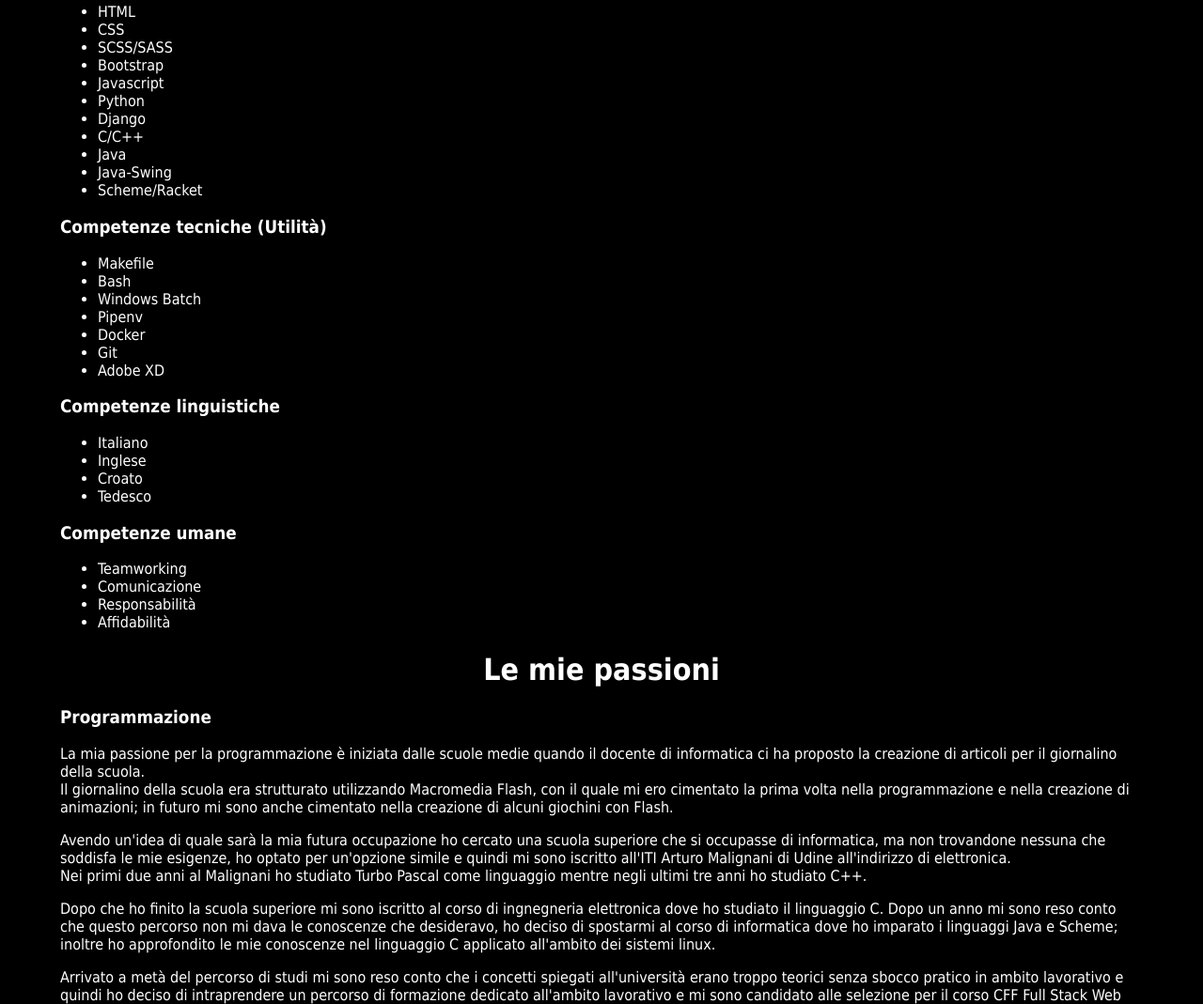
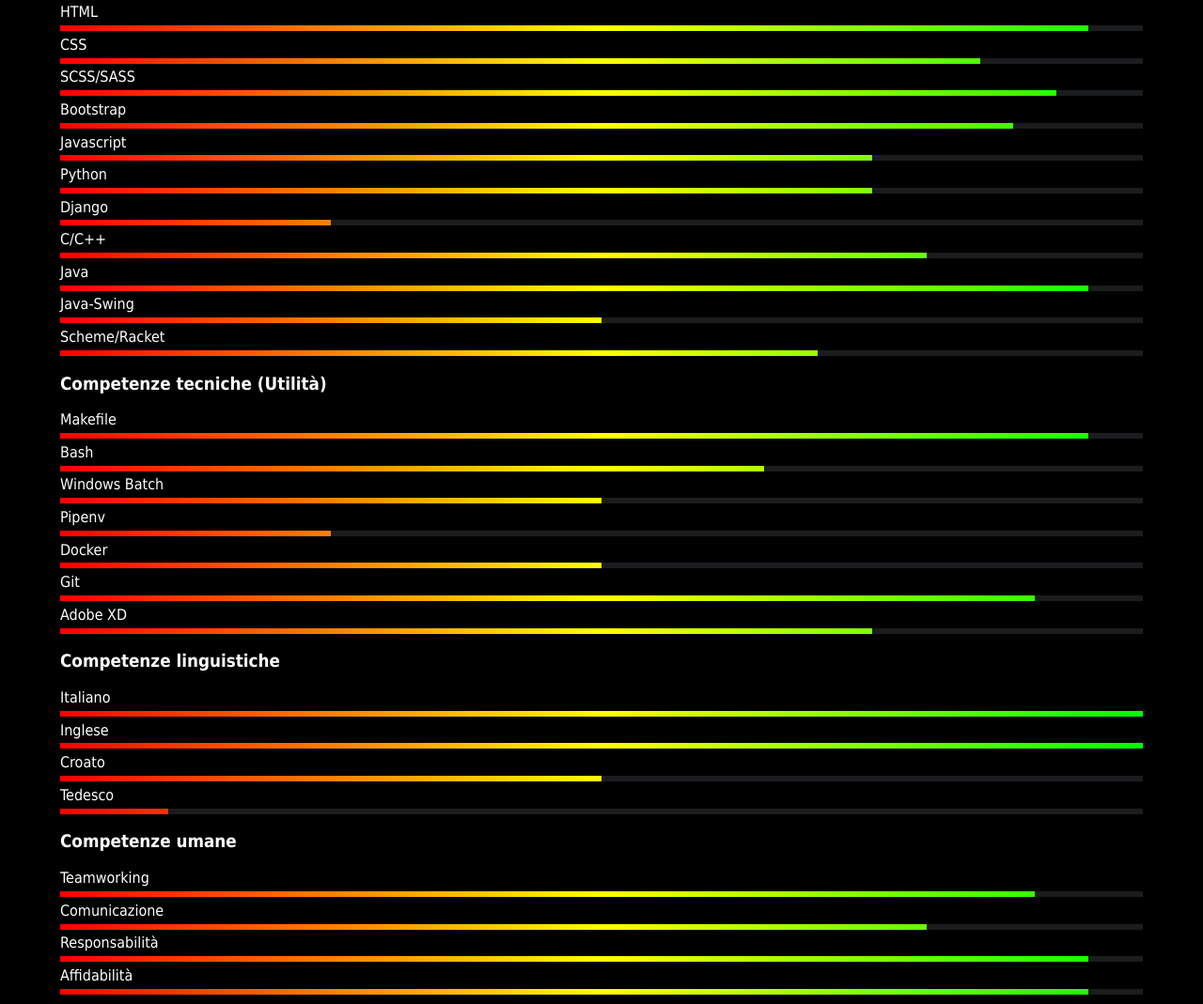
Before and after one commit to lambda993/Portfolio, a plain HTML site: page index.html in a window 1280 px wide. Shown: the part 938-2007 px from the top of the page at 94% size. Drawn offline with nearby package versions, Linux system fonts and the light colour scheme; files that its build step writes are made by us from their sources.

Commit message:
Updated skills section and minor bugfixes.

```diff
--- a/index.html
+++ b/index.html
@@ -104,41 +104,67 @@
             <h1>Le mie skill</h1>
             <h3>Competenze tecniche (Linguaggi)</h3>
             <ul>
-                <li>HTML</li>
-                <li>CSS</li>
-                <li>SCSS/SASS</li>
-                <li>Bootstrap</li>
-                <li>Javascript</li>
-                <li>Python</li>
-                <li>Django</li>
-                <li>C/C++</li>
-                <li>Java</li>
-                <li>Java-Swing</li>
-                <li>Scheme/Racket</li>
+                <li>HTML<div id="st1" class="skillbar"></div>
+                </li>
+                <li>CSS<div id="st2" class="skillbar"></div>
+                </li>
+                <li>SCSS/SASS<div id="st3" class="skillbar"></div>
+                </li>
+                <li>Bootstrap<div id="st4" class="skillbar"></div>
+                </li>
+                <li>Javascript<div id="st5" class="skillbar"></div>
+                </li>
+                <li>Python<div id="st6" class="skillbar"></div>
+                </li>
+                <li>Django<div id="st7" class="skillbar"></div>
+                </li>
+                <li>C/C++<div id="st8" class="skillbar"></div>
+                </li>
+                <li>Java<div id="st9" class="skillbar"></div>
+                </li>
+                <li>Java-Swing<div id="st10" class="skillbar"></div>
+                </li>
+                <li>Scheme/Racket<div id="st11" class="skillbar"></div>
+                </li>
             </ul>
             <h3>Competenze tecniche (Utilità)</h3>
             <ul>
-                <li>Makefile</li>
-                <li>Bash</li>
-                <li>Windows Batch</li>
-                <li>Pipenv</li>
-                <li>Docker</li>
-                <li>Git</li>
-                <li>Adobe XD</li>
+                <li>Makefile<div id="stu1" class="skillbar"></div>
+                </li>
+                <li>Bash<div id="stu2" class="skillbar"></div>
+                </li>
+                <li>Windows Batch<div id="stu3" class="skillbar"></div>
+                </li>
+                <li>Pipenv<div id="stu4" class="skillbar"></div>
+                </li>
+                <li>Docker<div id="stu5" class="skillbar"></div>
+                </li>
+                <li>Git<div id="stu6" class="skillbar"></div>
+                </li>
+                <li>Adobe XD<div id="stu7" class="skillbar"></div>
+                </li>
             </ul>
             <h3>Competenze linguistiche</h3>
             <ul>
-                <li>Italiano</li>
-                <li>Inglese</li>
-                <li>Croato</li>
-                <li>Tedesco</li>
+                <li>Italiano<div id="sl1" class="skillbar"></div>
+                </li>
+                <li>Inglese<div id="sl2" class="skillbar"></div>
+                </li>
+                <li>Croato<div id="sl3" class="skillbar"></div>
+                </li>
+                <li>Tedesco<div id="sl4" class="skillbar"></div>
+                </li>
             </ul>
             <h3>Competenze umane</h3>
             <ul>
-                <li>Teamworking</li>
-                <li>Comunicazione</li>
-                <li>Responsabilità</li>
-                <li>Affidabilità</li>
+                <li>Teamworking<div id="su1" class="skillbar"></div>
+                </li>
+                <li>Comunicazione<div id="su2" class="skillbar"></div>
+                </li>
+                <li>Responsabilità<div id="su3" class="skillbar"></div>
+                </li>
+                <li>Affidabilità<div id="su4" class="skillbar"></div>
+                </li>
             </ul>
         </div>
         <div id="my-passions" class="text-container">
--- a/script/index.js
+++ b/script/index.js
@@ -1,5 +1,5 @@
 function extendNavbar() {
-    items = document.getElementById('nav-items')
+    let items = document.getElementById('nav-items')
     items.classList.toggle('extend-navbar')
 }
 
--- a/styles/index.scss
+++ b/styles/index.scss
@@ -48,6 +48,7 @@
     position: sticky;
     top: 0;
     padding: 0.3em 0;
+    z-index: 100;
 
     div {
         display: flex;
@@ -209,6 +210,192 @@
     }
 }
 
+#my-skills {
+    ul {
+        list-style: none;
+        margin: 0;
+        padding: 0;
+    }
+}
+
+.skillbar {
+    height: 6px;
+    width: 100%;
+    margin: 0.3em 0;
+    position: relative;
+    background: linear-gradient(90deg, rgba(255, 0, 0, 1) 0%, rgba(255, 255, 0, 1) 50%, rgba(0, 255, 0, 1) 100%);
+
+    &::before {
+        content: "";
+        display: block;
+        height: 100%;
+        width: 0;
+        position: absolute;
+        right: 0;
+        background-color: $dark-grey;
+    }
+}
+
+//Tecnichal knowledge (languages)
+#st1 {
+    &::before {
+        width: 5%;
+    }
+}
+
+#st2 {
+    &::before {
+        width: 15%;
+    }
+}
+
+#st3 {
+    &::before {
+        width: 8%;
+    }
+}
+
+#st4 {
+    &::before {
+        width: 12%;
+    }
+}
+
+#st5 {
+    &::before {
+        width: 25%;
+    }
+}
+
+#st6 {
+    &::before {
+        width: 25%;
+    }
+}
+
+#st7 {
+    &::before {
+        width: 75%;
+    }
+}
+
+#st8 {
+    &::before {
+        width: 20%;
+    }
+}
+
+#st9 {
+    &::before {
+        width: 5%;
+    }
+}
+
+#st10 {
+    &::before {
+        width: 50%;
+    }
+}
+
+#st11 {
+    &::before {
+        width: 30%;
+    }
+}
+
+//Tecnichal knowledge (utilities)
+#stu1 {
+    &::before {
+        width: 5%;
+    }
+}
+
+#stu2 {
+    &::before {
+        width: 35%;
+    }
+}
+
+#stu3 {
+    &::before {
+        width: 50%;
+    }
+}
+
+#stu4 {
+    &::before {
+        width: 75%;
+    }
+}
+
+#stu5 {
+    &::before {
+        width: 50%;
+    }
+}
+
+#stu6 {
+    &::before {
+        width: 10%;
+    }
+}
+
+#stu7 {
+    &::before {
+        width: 25%;
+    }
+}
+
+//Languages
+#sl1 {
+    &::before {
+        width: 0%;
+    }
+}
+
+#sl2 {
+    &::before {
+        width: 0%;
+    }
+}
+
+#sl3 {
+    &::before {
+        width: 50%;
+    }
+}
+
+#sl4 {
+    &::before {
+        width: 90%;
+    }
+}
+
+//Human knowledge
+#su1 {
+    &::before {
+        width: 10%;
+    }
+}
+
+#su2 {
+    &::before {
+        width: 20%;
+    }
+}
+
+#su3 {
+    &::before {
+        width: 5%;
+    }
+}
+
+#su4 {
+    &::before {
+        width: 5%;
+    }
+}
+
 @media screen and (min-width: $laptop) {
     nav {
 
```
